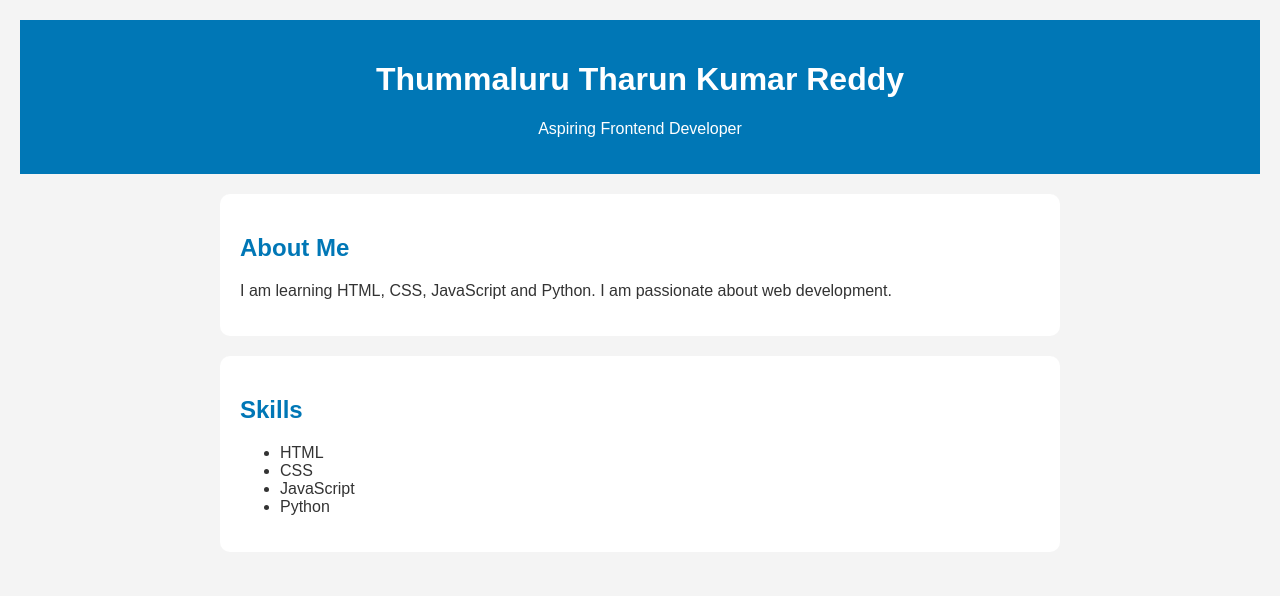
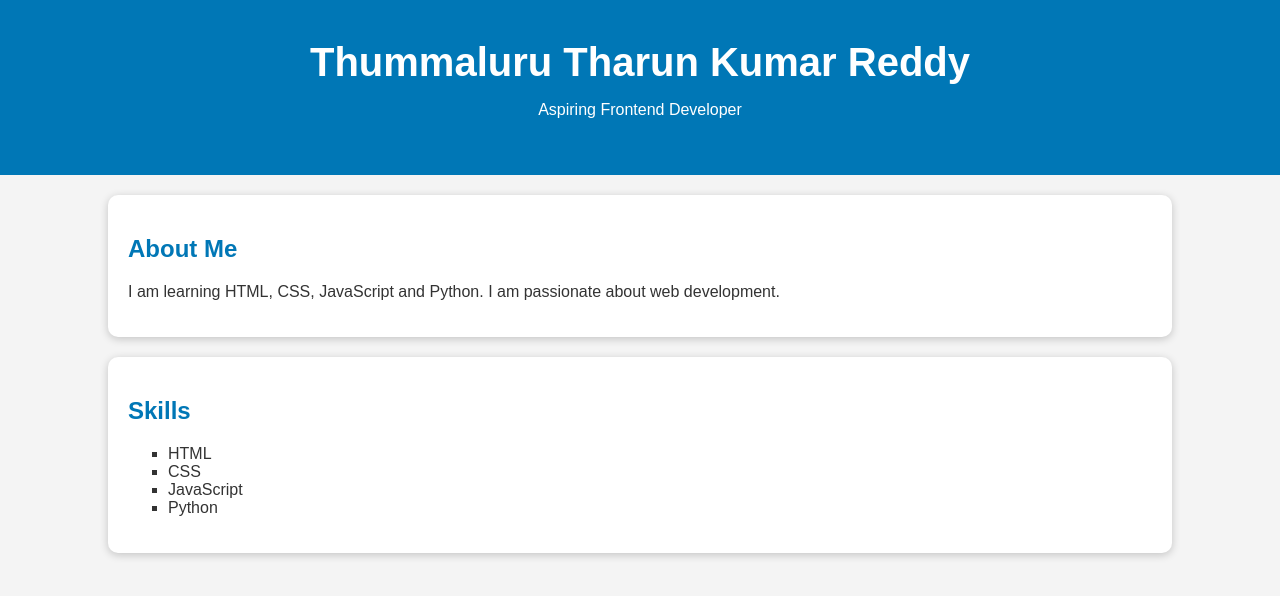
Before and after one commit to Tharun6257/Portfolio-Website, a plain HTML site: page index.html in a window 1280 px wide. Drawn offline with Linux system fonts and the light colour scheme.

Commit message:
Update style.css

```diff
--- a/style.css
+++ b/style.css
@@ -1,26 +1,44 @@
 body {
+    margin: 0;
+    padding: 0;
     font-family: Arial, sans-serif;
-    margin: 0;
-    padding: 20px;
     background-color: #f4f4f4;
     color: #333;
 }
 
 header {
-    text-align: center;
     background: #0077b6;
     color: white;
-    padding: 20px;
+    text-align: center;
+    padding: 40px 20px;
 }
 
 section {
     background: white;
+    width: 80%;
     margin: 20px auto;
     padding: 20px;
-    max-width: 800px;
     border-radius: 10px;
+    box-shadow: 0 2px 8px rgba(0,0,0,0.2);
+}
+
+h1 {
+    margin: 0;
+    font-size: 40px;
 }
 
 h2 {
     color: #0077b6;
 }
+
+ul {
+    list-style-type: square;
+}
+
+footer {
+    background: #222;
+    color: white;
+    text-align: center;
+    padding: 15px;
+    margin-top: 20px;
+}
```
